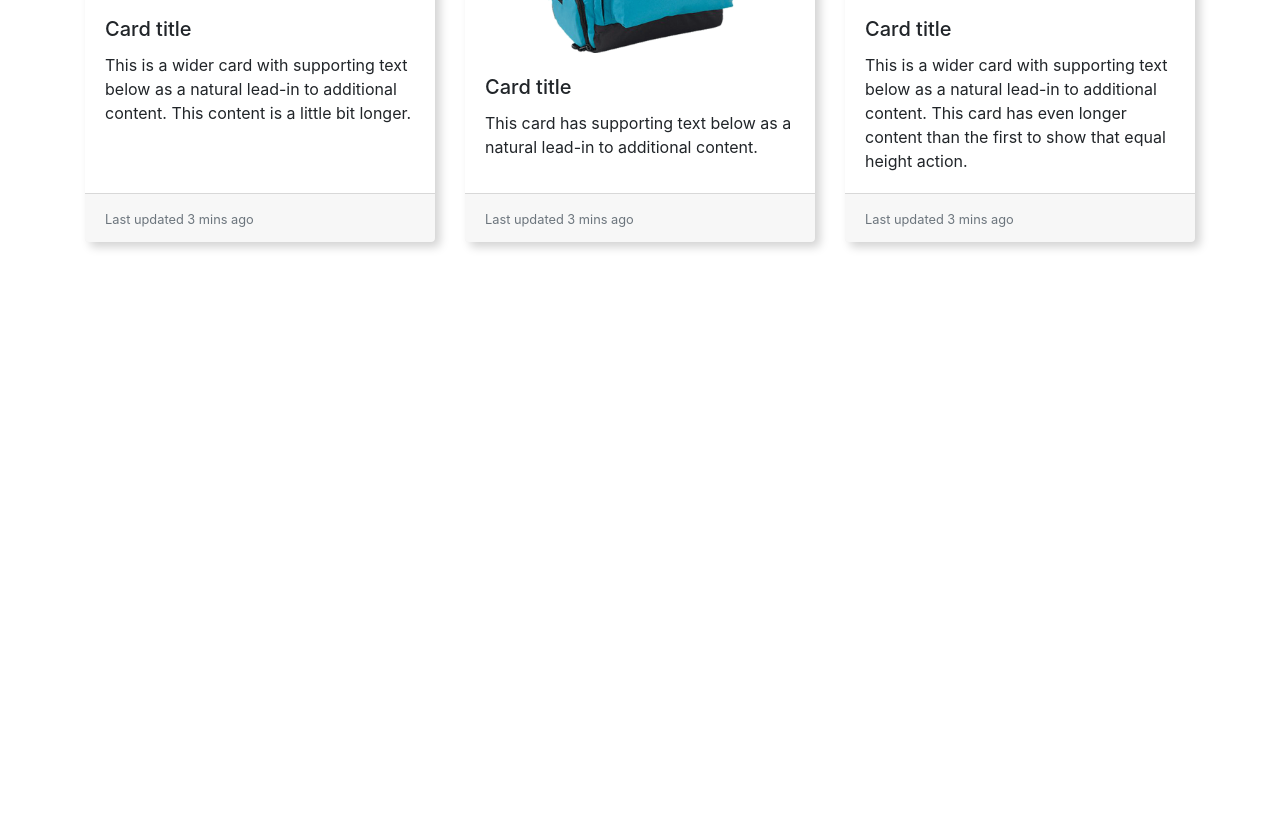
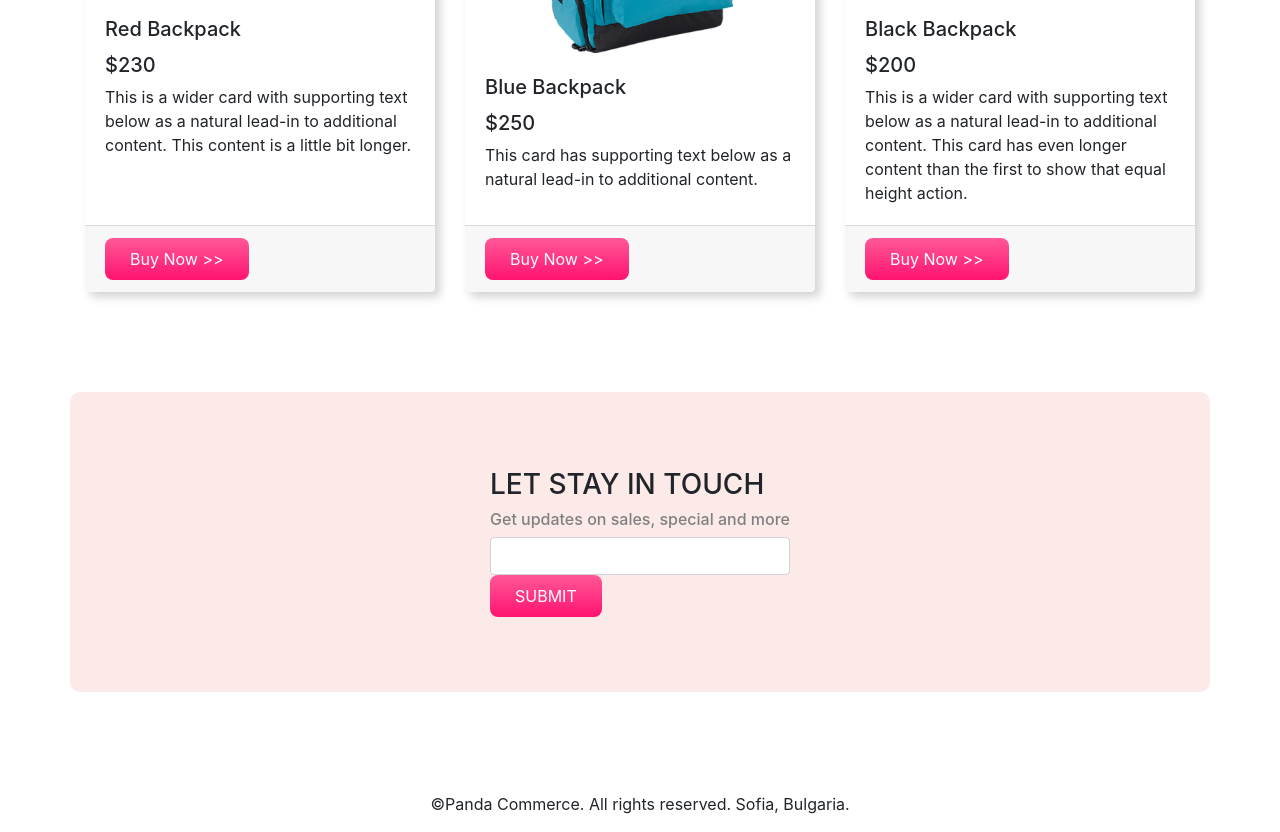
Before and after one commit to Masum984/Panda-website, a plain HTML site: page index.html in a window 1280 px wide. Shown: the part 1853-2685 px from the top of the page. Before the commit the page ends 2195 px from the top, so only its background shows below. Drawn offline with nearby package versions, Linux system fonts and the light colour scheme.

Commit message:
panda website is rady now

```diff
--- a/index.html
+++ b/index.html
@@ -28,7 +28,7 @@
               <a class="nav-link" href="#backpack">Backpack</a>
             </li>
             <li class="nav-item">
-              <a class="nav-link " href="#subscribe">Contect Us</a>
+              <a class="nav-link " href="#subscribe">Subscribe</a>
             </li>
           </ul>
         </div>
@@ -120,7 +120,7 @@
           <img src="images/shoe-1.png" class="card-img-top" alt="...">
           <div class="card-body">
             <h5 class="card-title">Supply 350</h5>
-            <p class="card-text">This is a longer card with supporting text below as a natural lead-in to additional content. This content is a little bit longer.</p>
+            <p class="card-text">This is a longer card with supporting text below as a natural lead-in to additional content.</p>
            <h5>$120</h5>
            <button class="buy-now-button">Buy Now >></button>
           </div>
@@ -129,7 +129,7 @@
           <img src="images/shoe-2.png" class="card-img-top" alt="...">
           <div class="card-body">
             <h5 class="card-title">Nike 460</h5>
-            <p class="card-text">This card has supporting text below as a natural lead-in to additional content.</p>
+            <p class="card-text">This card has supporting text below as a natural lead-in to additional content.You have to buy it now.</p>
            <h5>$220</h5>
            <button class="buy-now-button">Buy Now >></button>
           </div>
@@ -153,35 +153,53 @@
         <div class="card">
           <img src="images/bag-1.png" class="card-img-top" alt="...">
           <div class="card-body">
-            <h5 class="card-title">Card title</h5>
+            <h5 class="card-title">Red Backpack</h5>
+            <h5>$230</h5>
             <p class="card-text">This is a wider card with supporting text below as a natural lead-in to additional content. This content is a little bit longer.</p>
           </div>
           <div class="card-footer">
-            <small class="text-muted">Last updated 3 mins ago</small>
+            <button class="buy-now-button">Buy Now >></button>
           </div>
         </div>
         <div class="card">
           <img src="images/bag-2.png" class="card-img-top" alt="...">
           <div class="card-body">
-            <h5 class="card-title">Card title</h5>
+            <h5 class="card-title">Blue Backpack</h5>
+            <h5>$250</h5>
             <p class="card-text">This card has supporting text below as a natural lead-in to additional content.</p>
           </div>
           <div class="card-footer">
-            <small class="text-muted">Last updated 3 mins ago</small>
+            <button class="buy-now-button">Buy Now >></button>
           </div>
         </div>
         <div class="card">
           <img src="images/bag-3.png" class="card-img-top" alt="...">
           <div class="card-body">
-            <h5 class="card-title">Card title</h5>
+            <h5 class="card-title">Black Backpack</h5>
+            <h5>$200</h5>
             <p class="card-text">This is a wider card with supporting text below as a natural lead-in to additional content. This card has even longer content than the first to show that equal height action.</p>
           </div>
           <div class="card-footer">
-            <small class="text-muted">Last updated 3 mins ago</small>
+            <button class="buy-now-button">Buy Now >></button>
           </div>
         </div>
       </div>
  </div>
+
+  <div class="container d-flex align-items-center justify-content-center orange-bg" id="subscribe">
+    <div>
+    <h3>LET STAY IN TOUCH</h3>
+    <h6>Get updates on sales, special and more</h6>
+    <input class="form-control" type="text">
+    <button class="buy-now-button">SUBMIT</button>
+  </div>
+</div>
+
+
+<footer>
+  <p> ©Panda Commerce. All rights reserved. Sofia, Bulgaria.</p>
+</footer>
+
     <script src="https://code.jquery.com/jquery-3.5.1.slim.min.js" integrity="sha384-DfXdz2htPH0lsSSs5nCTpuj/zy4C+OGpamoFVy38MVBnE+IbbVYUew+OrCXaRkfj" crossorigin="anonymous"></script>
     <script src="https://cdn.jsdelivr.net/npm/popper.js@1.16.0/dist/umd/popper.min.js" integrity="sha384-Q6E9RHvbIyZFJoft+2mJbHaEWldlvI9IOYy5n3zV9zzTtmI3UksdQRVvoxMfooAo" crossorigin="anonymous"></script>
     <script src="https://stackpath.bootstrapcdn.com/bootstrap/4.5.0/js/bootstrap.min.js" integrity="sha384-OgVRvuATP1z7JjHLkuOU7Xw704+h835Lr+6QL9UvYjZE3Ipu6Tp75j7Bh/kR0JKI" crossorigin="anonymous"></script>
--- a/style.css
+++ b/style.css
@@ -43,3 +43,13 @@
     border:none;
     box-shadow: 5px 5px 10px lightgrey;
 }
+#subscribe{
+    height: 300px;
+}
+#subscribe h6{
+
+    color:gray;
+}
+footer{
+    text-align: center;
+}
```
